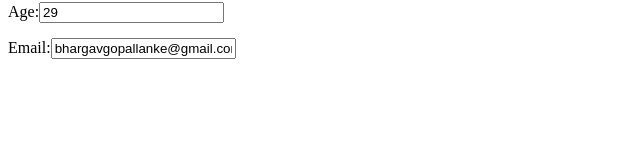
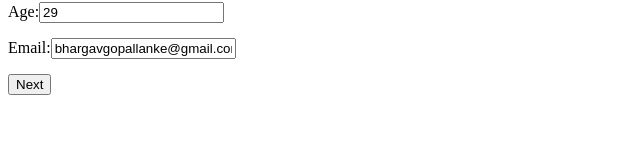
Before and after one commit to bhargavgopal-lanke/Interview-Preparation, a React (Create React App) app in the folder app/: page / in a window 1280 px wide. Shown: the part 132-296 px from the top of the page, without its empty margins (0-640 px from the left). Built offline with nearby package versions, Linux system fonts and the light colour scheme.

Commit message:
comments added for buttons condition.

```diff
--- a/app/src/App.js
+++ b/app/src/App.js
@@ -32,6 +32,17 @@ function App() {
 
   const ActiveComponent = tabs[activeTabs].component;
 
+  const handleNextClick = () => {
+    showActiveTabs((prevState) => prevState + 1);
+  };
+
+  const handlePrevClick = () => {
+    showActiveTabs((prevState) => prevState - 1);
+  };
+
+  console.log("activetabs", activeTabs);
+  console.log("tabs", 2 < 2);
+
   return (
     <div className="App">
       <div className="d-flex">
@@ -52,6 +63,20 @@ function App() {
       <div className="tabs-sec-body">
         <ActiveComponent data={data} setData={setData} />
       </div>
+      <div>
+        {/* 0 > 0 condition is false no prev button */}
+        {/* 1 > 0 and 2 > 0 we get prev button  */}
+        {activeTabs > 0 && <button onClick={handlePrevClick}>Prev</button>}
+        {/* activetabs is initially 0 and tabs.length - 1 is always 2 because tabs length is 3 */}
+        {/* we get next button for (0 - activeTabs < 2 - tabs.length) and (1 < 2) it means for the first two tabs */}
+        {/* if condition is 2 < 2 it means false for last tab I wont get next button  */}
+        {activeTabs < tabs.length - 1 && (
+          <button onClick={handleNextClick}>Next</button>
+        )}
+        {/* below button we will get when activeTabs value is 2 and tabs length is 3 */}
+        {/* if conditions is 2 === 2 then only we render submit button */}
+        {activeTabs === tabs.length - 1 && <button>Submit</button>}
+      </div>
     </div>
   );
 }
```
